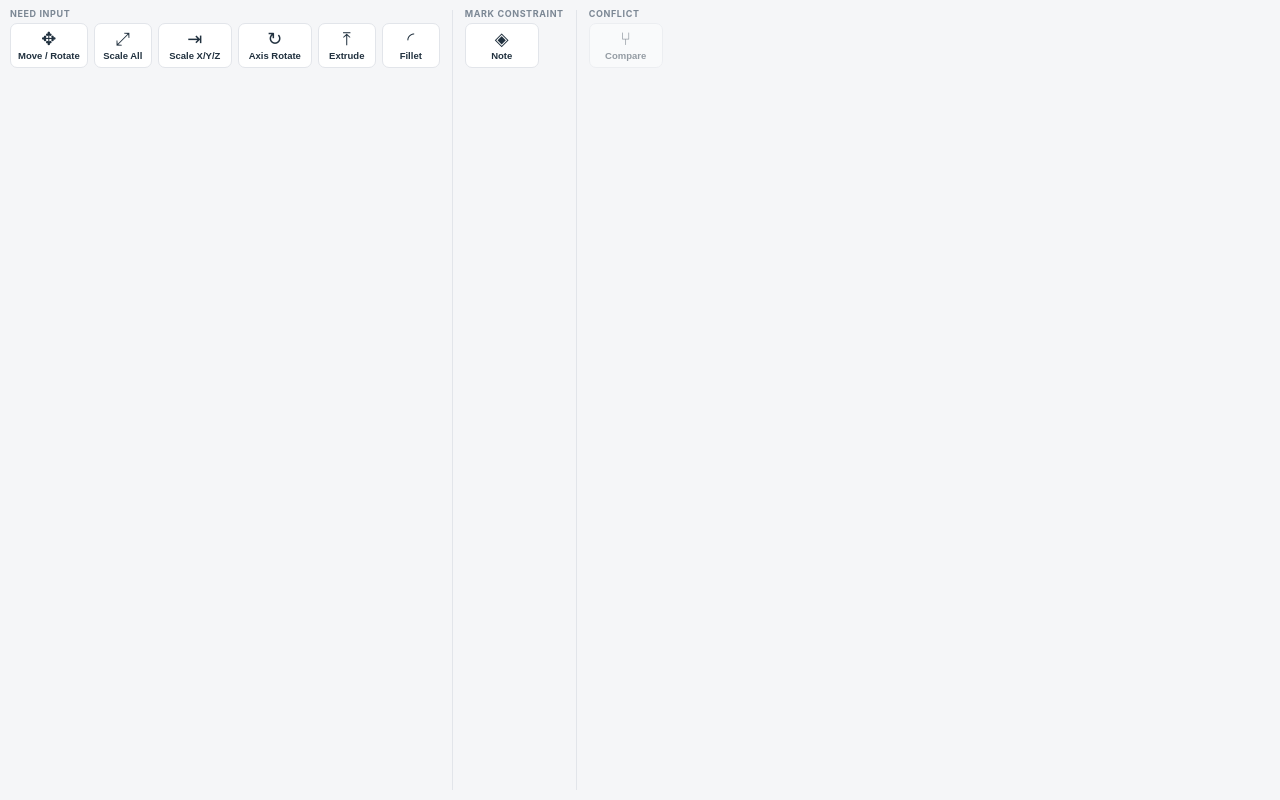
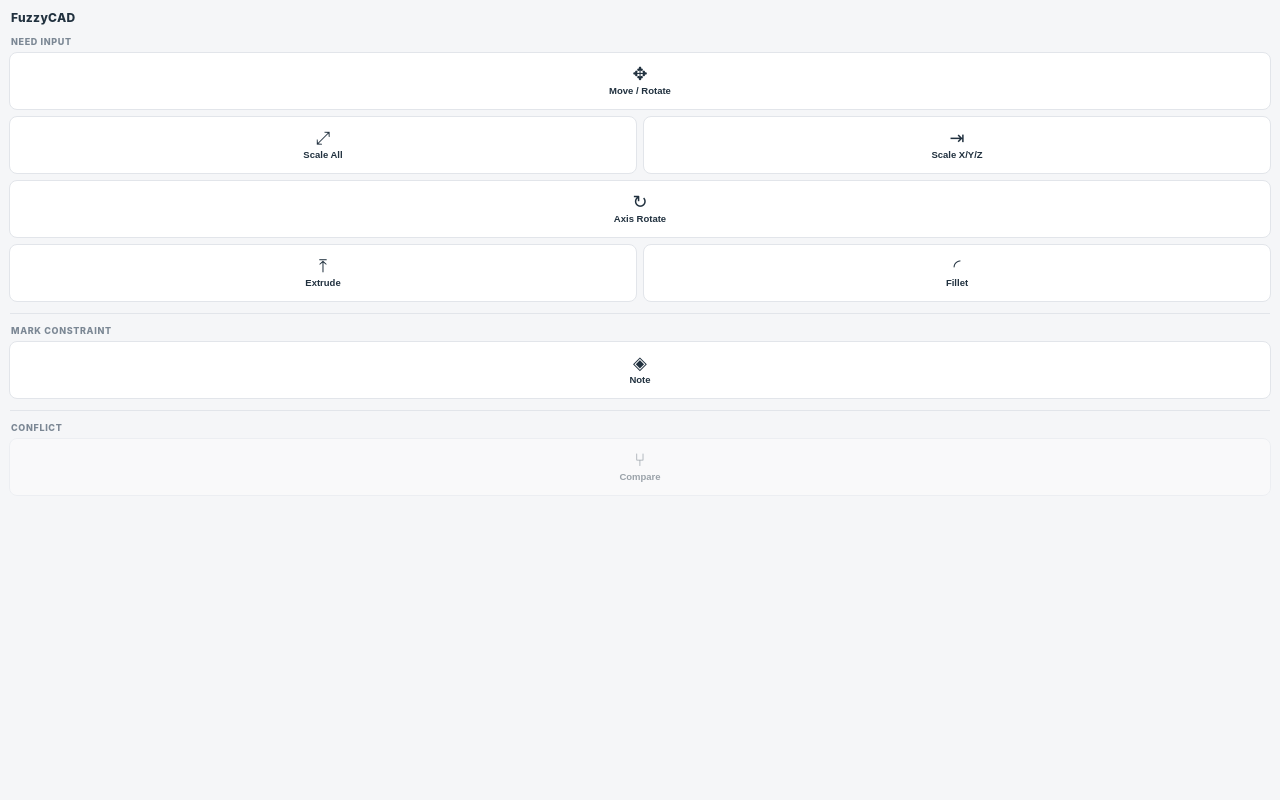
Before and after one commit to Scaffolder666/FuzzyCADfusion360, a plain HTML site: page FuzzyCAD/palette/toolbar.html in a window 1280 px wide. Drawn offline with Linux system fonts and the light colour scheme.

Commit message:
Make FuzzyCAD tools a left rail with stage feedback

```diff
--- a/FuzzyCAD/palette/toolbar.html
+++ b/FuzzyCAD/palette/toolbar.html
@@ -6,45 +6,52 @@
   <title>FuzzyCAD Tools</title>
   <style>
     :root {
-      --navy: #21313f; --line: #e2e5ea; --bg: #f5f6f8; --muted: #7b8794; --text: #21313f;
+      --navy:#21313f; --line:#e2e5ea; --bg:#f5f6f8; --muted:#7b8794;
+      --text:#21313f; --orange:#e17e26; --green:#2ea043;
     }
-    * { box-sizing: border-box; }
-    html, body { margin: 0; padding: 0; height: 100%;
-      font-family: -apple-system, "Segoe UI", Roboto, sans-serif; background: var(--bg); }
-    .bar { display: flex; align-items: stretch; height: 100%; padding: 8px 10px; gap: 12px; }
-    .group { display: flex; flex-direction: column; gap: 4px; }
-    .group__label {
-      font-size: 9px; font-weight: 700; letter-spacing: 0.6px; color: var(--muted);
-      text-transform: uppercase;
-    }
-    .group__row { display: flex; gap: 6px; }
-    .sep { width: 1px; background: var(--line); margin: 2px 0; }
-    .tool {
-      display: flex; flex-direction: column; align-items: center; justify-content: center;
-      gap: 2px; min-width: 58px; padding: 6px 7px; border: 1px solid var(--line);
-      border-radius: 7px; background: #fff; cursor: pointer; color: var(--text);
-    }
-    .tool span { font-size: 18px; line-height: 1; }
-    .tool small { font-size: 9.5px; font-weight: 600; white-space: nowrap; }
-    .tool:hover { border-color: var(--navy); }
-    .tool:active { background: var(--navy); color: #fff; border-color: var(--navy); }
-    .tool--wide { min-width: 74px; }
-    .tool--soon { opacity: 0.45; cursor: default; }
-    .tool--soon:hover { border-color: var(--line); }
+    *{box-sizing:border-box}
+    html,body{margin:0;padding:0;height:100%;font-family:-apple-system,"Segoe UI",Roboto,sans-serif;background:var(--bg);color:var(--text)}
+    .rail{display:flex;flex-direction:column;height:100%;padding:10px 9px;gap:11px;overflow:auto}
+    .brand{font-size:12px;font-weight:800;letter-spacing:.3px;padding:0 2px}
+    .stage{display:none;background:#fff;border:1px solid var(--line);border-left:4px solid var(--orange);border-radius:9px;padding:9px 9px 8px;box-shadow:0 4px 14px rgba(20,31,43,.08)}
+    .stage.visible{display:block}
+    .stage__title{font-size:11px;font-weight:800;margin-bottom:7px}
+    .stage__step{display:flex;align-items:flex-start;gap:7px;font-size:10.5px;line-height:1.25;color:var(--muted);padding:4px 0}
+    .stage__step.active{color:var(--navy);font-weight:750}
+    .stage__step.done{color:#63717d}
+    .dot{flex:0 0 15px;height:15px;border:1px solid #cbd2d8;border-radius:50%;display:flex;align-items:center;justify-content:center;font-size:9px;margin-top:-1px;background:#fff}
+    .stage__step.active .dot{border-color:var(--orange);box-shadow:inset 0 0 0 3px #fff;background:var(--orange)}
+    .stage__step.done .dot{border-color:var(--green);background:var(--green);color:#fff}
+    .hint{display:block;font-size:9px;font-weight:500;color:#9aa4ad;margin-top:1px}
+    .group{display:flex;flex-direction:column;gap:5px}
+    .group__label{font-size:9px;font-weight:800;letter-spacing:.65px;color:var(--muted);text-transform:uppercase;padding:0 2px}
+    .group__grid{display:grid;grid-template-columns:1fr 1fr;gap:6px}
+    .tool{display:flex;flex-direction:column;align-items:center;justify-content:center;gap:3px;min-height:58px;padding:7px 5px;border:1px solid var(--line);border-radius:8px;background:#fff;cursor:pointer;color:var(--text)}
+    .tool span{font-size:18px;line-height:1}.tool small{font-size:9.5px;font-weight:650;line-height:1.15;text-align:center}
+    .tool:hover{border-color:var(--navy)}.tool:active{background:var(--navy);color:#fff;border-color:var(--navy)}
+    .tool--wide{grid-column:span 2}.tool--soon{opacity:.42;cursor:default}.tool--soon:hover{border-color:var(--line)}
+    .sep{height:1px;background:var(--line);margin:0 1px}
   </style>
 </head>
 <body>
-  <div class="bar">
+  <div class="rail">
+    <div class="brand">FuzzyCAD</div>
+
+    <div id="stage" class="stage">
+      <div id="stageTitle" class="stage__title"></div>
+      <div id="stageSteps"></div>
+    </div>
+
     <div class="group">
       <span class="group__label">Need Input</span>
-      <div class="group__row">
+      <div class="group__grid">
         <button class="tool tool--wide" data-tool="transform" title="Select a body, then drag Move or Rotate handles">
           <span>✥</span><small>Move / Rotate</small></button>
-        <button class="tool" data-tool="scale" title="Select a body, then drag one corner handle to scale the whole body">
+        <button class="tool" data-tool="scale" title="Select a body, then drag the corner handle">
           <span>⤢</span><small>Scale All</small></button>
-        <button class="tool tool--wide" data-tool="directional_scale" title="Select a body, then drag X, Y, or Z to scale only that axis">
+        <button class="tool" data-tool="directional_scale" title="Select a body, choose a direction, then drag">
           <span>⇥</span><small>Scale X/Y/Z</small></button>
-        <button class="tool tool--wide" data-tool="axis_rotate" title="Select the body first; FuzzyCAD automatically advances to selecting a circular edge as the axis">
+        <button class="tool tool--wide" data-tool="axis_rotate" title="Select body, select a circular edge, then drag the ring">
           <span>↻</span><small>Axis Rotate</small></button>
         <button class="tool" data-tool="extrude"><span>⤒</span><small>Extrude</small></button>
         <button class="tool" data-tool="fillet"><span>◜</span><small>Fillet</small></button>
@@ -55,7 +62,7 @@
 
     <div class="group">
       <span class="group__label">Mark Constraint</span>
-      <div class="group__row">
+      <div class="group__grid">
         <button class="tool tool--wide" data-tool="note" title="Attach a constraint note to geometry">
           <span>◈</span><small>Note</small></button>
       </div>
@@ -65,7 +72,7 @@
 
     <div class="group">
       <span class="group__label">Conflict</span>
-      <div class="group__row">
+      <div class="group__grid">
         <button class="tool tool--wide tool--soon" title="Compare conflicting alternatives — coming next">
           <span>⑂</span><small>Compare</small></button>
       </div>
@@ -73,22 +80,51 @@
   </div>
 
   <script>
-    function send(action, data) {
-      if (window.adsk && typeof window.adsk.fusionSendData === "function") {
-        return window.adsk.fusionSendData(action, JSON.stringify(data || {}));
+  (function(){
+    "use strict";
+    function send(action,data){
+      if(window.adsk&&typeof window.adsk.fusionSendData==="function"){
+        return window.adsk.fusionSendData(action,JSON.stringify(data||{}));
       }
-      console.log("[FuzzyCAD toolbar]", action, data);
       return Promise.resolve("{}");
     }
-    window.fusionJavaScriptHandler = { handle: function () { return "{}"; } };
-    document.addEventListener("DOMContentLoaded", function () {
-      var tools = document.querySelectorAll(".tool[data-tool]");
-      Array.prototype.forEach.call(tools, function (btn) {
-        btn.addEventListener("click", function () {
-          send("tool", { tool: btn.getAttribute("data-tool") });
-        });
+
+    function renderStage(data){
+      var box=document.getElementById("stage");
+      var steps=(data&&data.steps)||[];
+      if(!data||!data.tool||!steps.length){
+        box.classList.remove("visible");
+        document.getElementById("stageSteps").innerHTML="";
+        return;
+      }
+      document.getElementById("stageTitle").textContent=data.title||"Next";
+      var wrap=document.getElementById("stageSteps");wrap.innerHTML="";
+      steps.forEach(function(step,i){
+        var row=document.createElement("div");
+        row.className="stage__step"+(step.done?" done":"")+(i===data.active?" active":"");
+        var dot=document.createElement("span");dot.className="dot";dot.textContent=step.done?"✓":String(i+1);
+        var text=document.createElement("span");text.textContent=step.label||"";
+        if(step.hint){var hint=document.createElement("span");hint.className="hint";hint.textContent=step.hint;text.appendChild(hint);}
+        row.appendChild(dot);row.appendChild(text);wrap.appendChild(row);
+      });
+      box.classList.add("visible");
+    }
+
+    window.fusionJavaScriptHandler={handle:function(action,dataString){
+      try{
+        var data=dataString?JSON.parse(dataString):{};
+        if(action==="stage")renderStage(data);
+      }catch(e){return JSON.stringify({ok:false,error:String(e)});}
+      return JSON.stringify({ok:true});
+    }};
+
+    document.addEventListener("DOMContentLoaded",function(){
+      var tools=document.querySelectorAll(".tool[data-tool]");
+      Array.prototype.forEach.call(tools,function(btn){
+        btn.addEventListener("click",function(){send("tool",{tool:btn.getAttribute("data-tool")});});
       });
     });
+  })();
   </script>
 </body>
 </html>
```
